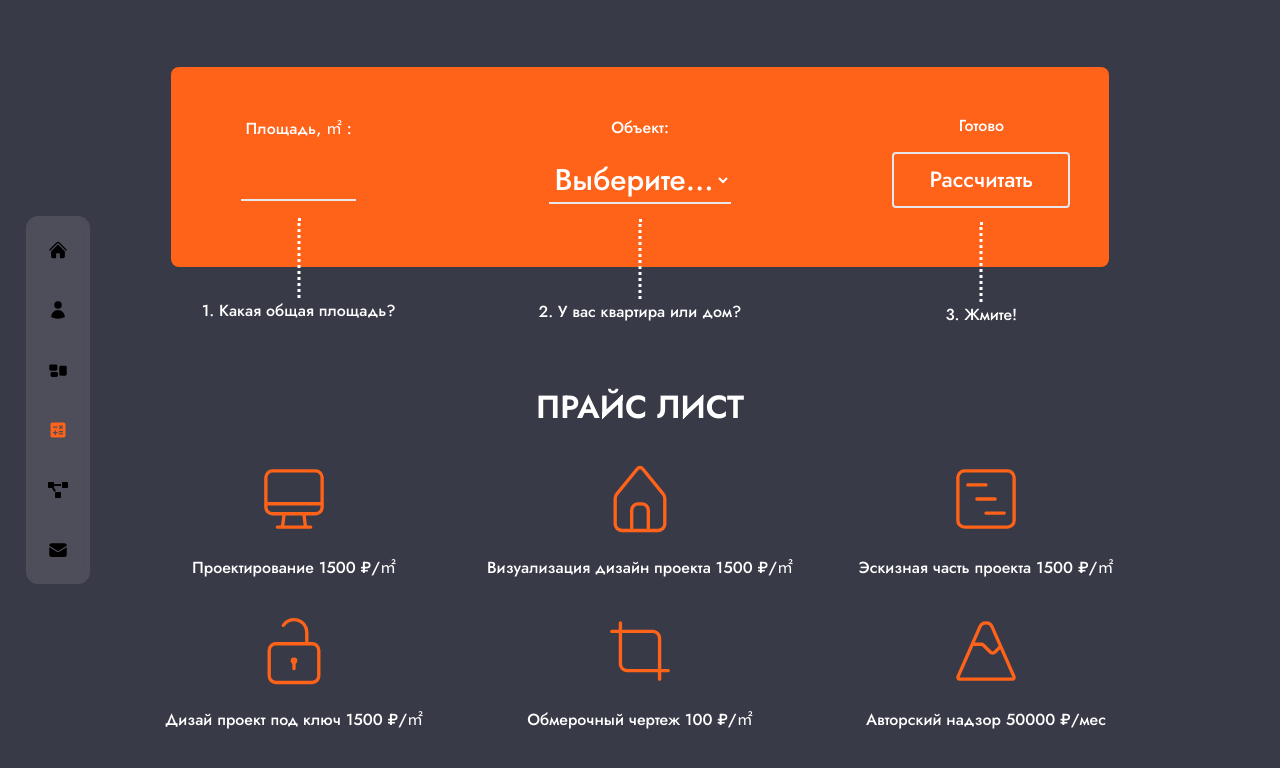
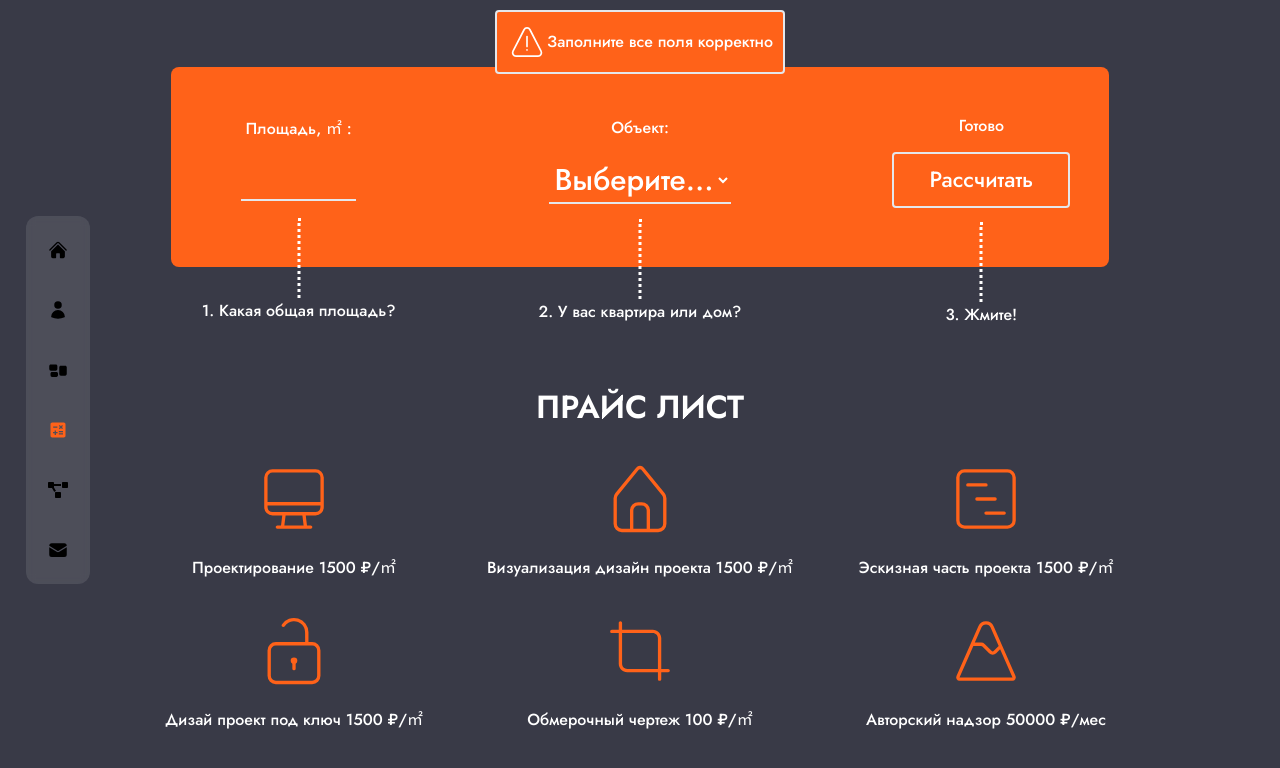
Before and after one commit to TyamackovM/a-studio, a Next.js app: page /calculate in a window 1280 px wide. Both pictures are taken after a click on the button "Рассчитать". Shown: the top 768 px of the page. Built offline with nearby package versions, Linux system fonts and the light colour scheme.

Commit message:
warning message in calc

```diff
--- a/pages/calculate/index.tsx
+++ b/pages/calculate/index.tsx
@@ -7,6 +7,7 @@ import {
   CiMountain1,
   CiDesktop,
   CiViewTimeline,
+  CiWarning,
 } from "react-icons/ci";
 
 const calcData = [
@@ -42,6 +43,7 @@ export default function index() {
     type: "",
   });
 
+  const [warning, setWarning] = useState<boolean>(false);
   const handleChange = (
     event: React.ChangeEvent<HTMLInputElement | HTMLSelectElement>
   ) => {
@@ -50,8 +52,23 @@ export default function index() {
       [event.target.name]: event.target.value,
     }));
   };
+  const handleClick = () => {
+    setWarning(true);
+    setTimeout(() => {
+      setWarning(false);
+    }, 3000);
+  };
   return (
     <div className="w-full h-full flex flex-col items-center lg:justify-center">
+      {warning ? (
+        <div className="flex rounded border-2 border-white-500 flex-row items-center justify-center mt-[10px] p-[10px] bg-[#ff6219] w-auto absolute top-0">
+          <CiWarning className="text-[40px]" />
+          <span>Заполните все поля корректно</span>
+        </div>
+      ) : (
+        ""
+      )}
+
       <div className="w-full md:h-1/4 flex flex-col md:flex-row items-center justify-center">
         <div className="bg-[#ff6219] bg-opacity-80 lg:bg-opacity-100 h-max lg:rounded-l-lg w-screen lg:w-1/5 md:h-full flex flex-col items-center justify-evenly md:p-8">
           <span className="mt-[10px] md:mt-0">Площадь, ㎡ :</span>
@@ -92,7 +109,10 @@ export default function index() {
         </div>
         <div className="bg-[#ff6219] bg-opacity-80 lg:bg-opacity-100 lg:rounded-r-lg w-screen lg:w-1/5 md:h-full flex flex-col items-center justify-evenly md:p-8">
           <span className="hidden md:inline">Готово</span>
-          <button className="mt-[20px] mb-[20px] md:mt-0 md:mb-0 border-2 text-[16px] lg:text-[22px] md:text-[20px] rounded px-[10px] py-[2px] sm:px-[35px] sm:py-[8px]">
+          <button
+            onClick={handleClick}
+            className="mt-[20px] mb-[20px] md:mt-0 md:mb-0 border-2 text-[16px] lg:text-[22px] md:text-[20px] rounded px-[10px] py-[2px] sm:px-[35px] sm:py-[8px]"
+          >
             Рассчитать
           </button>
           <div className="relative flex">
```
